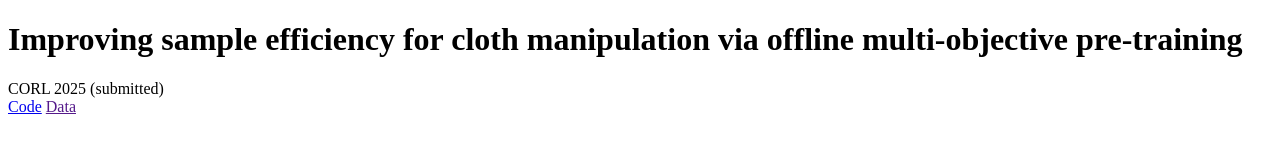
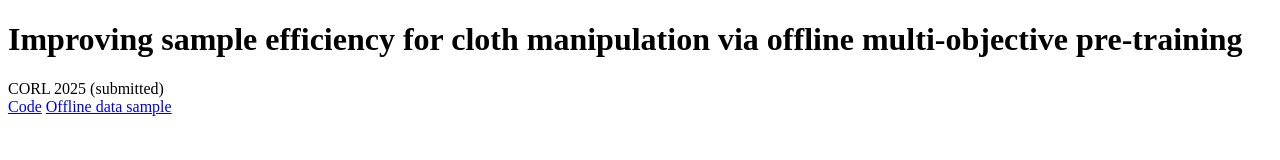
Before and after one commit to anon268/mopt_cloth.github.io, a plain HTML site: page index.html in a window 1280 px wide. Drawn offline with Linux system fonts and the light colour scheme.

Commit message:
Update index.html

```diff
--- a/index.html
+++ b/index.html
@@ -15,6 +15,6 @@
   <span class="code">
     <a href="https://github.com/anon268/mopt_cloth">Code</a></span>
   <span class="data">
-    <a href="">Data</a></span>
+    <a href="https://github.com/anon268/mopt_cloth/blob/main/data/sample.h5">Offline data sample</a></span>
 </div>
 </body>
```
